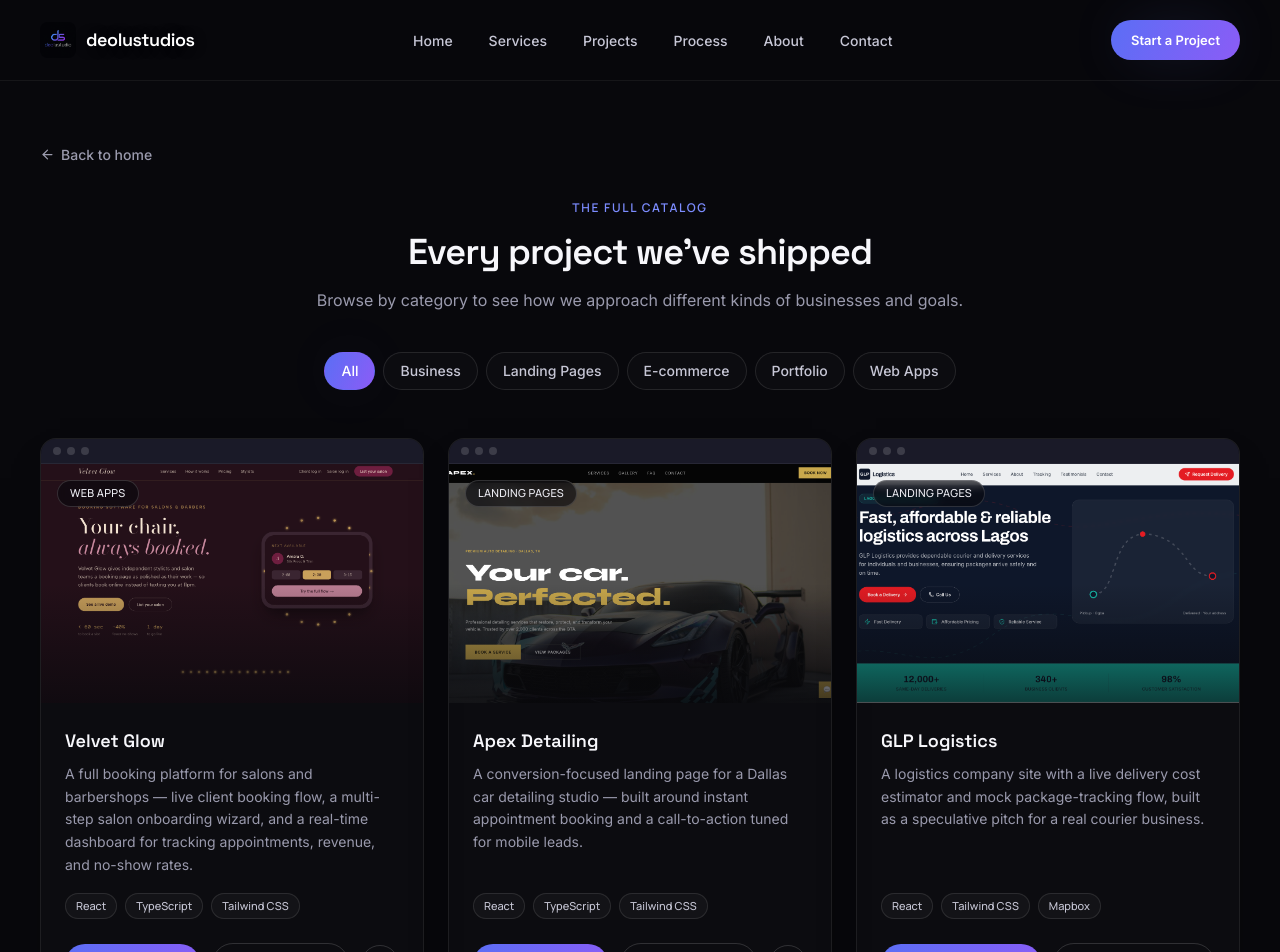
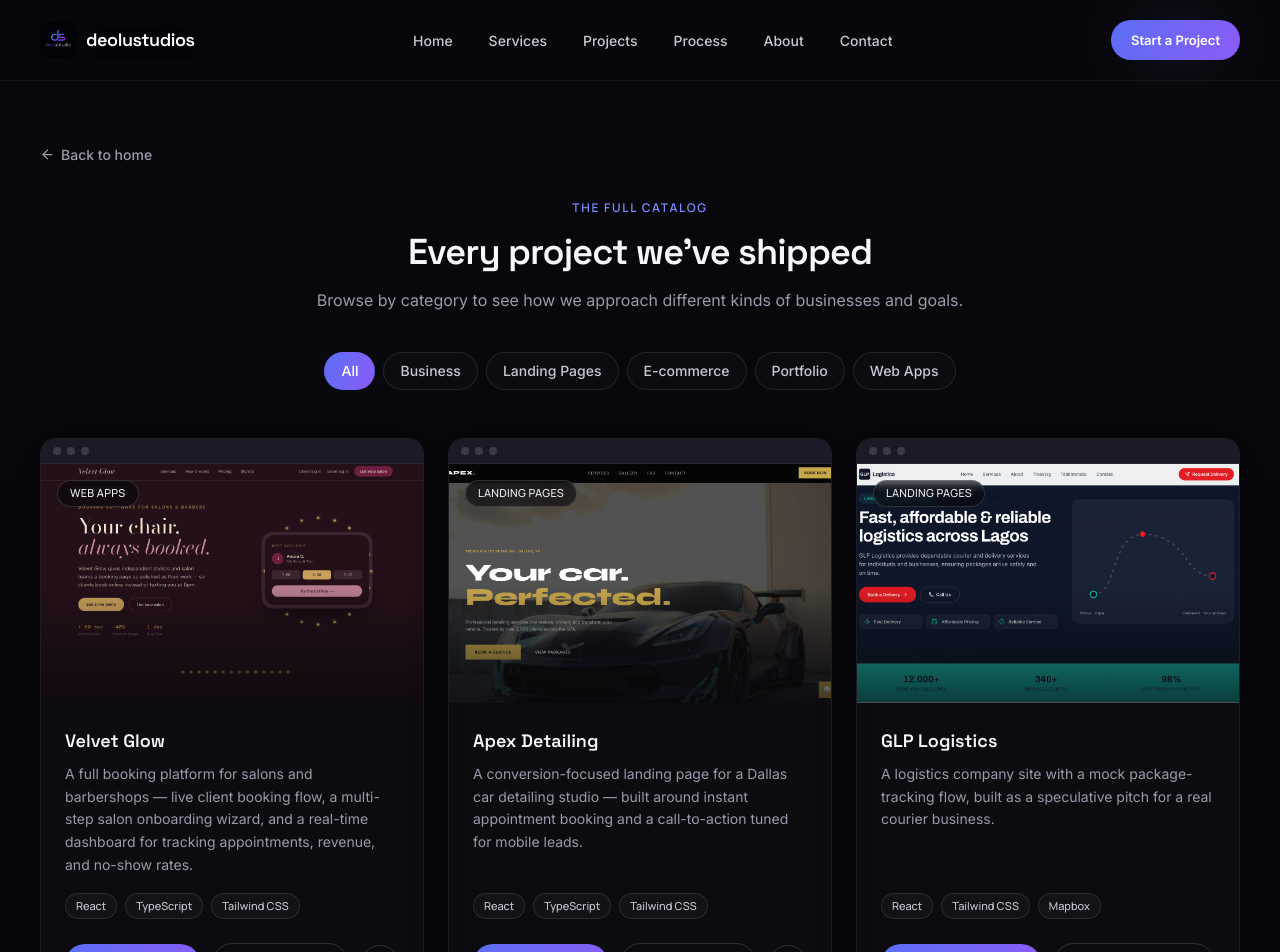
Before and after one commit to TEENOLA/deolu-studios, a React (Vite) app: page /projects in a window 1280 px wide. Shown: the top 952 px of the page. Built offline with nearby package versions, Linux system fonts and the light colour scheme.

Commit message:
project description edit

```diff
--- a/src/data/projects.ts
+++ b/src/data/projects.ts
@@ -57,7 +57,7 @@ export const projects: Project[] = [
     category: "Landing Pages",
     thumbnail: glp,
     description:
-      "A logistics company site with a live delivery cost estimator and mock package-tracking flow, built as a speculative pitch for a real courier business.",
+      "A logistics company site with a mock package-tracking flow, built as a speculative pitch for a real courier business.",
     technologies: ["React", "Tailwind CSS", "Mapbox"],
     liveUrl: "https://glp-logistics.vercel.app/",
     featured: false,
```
